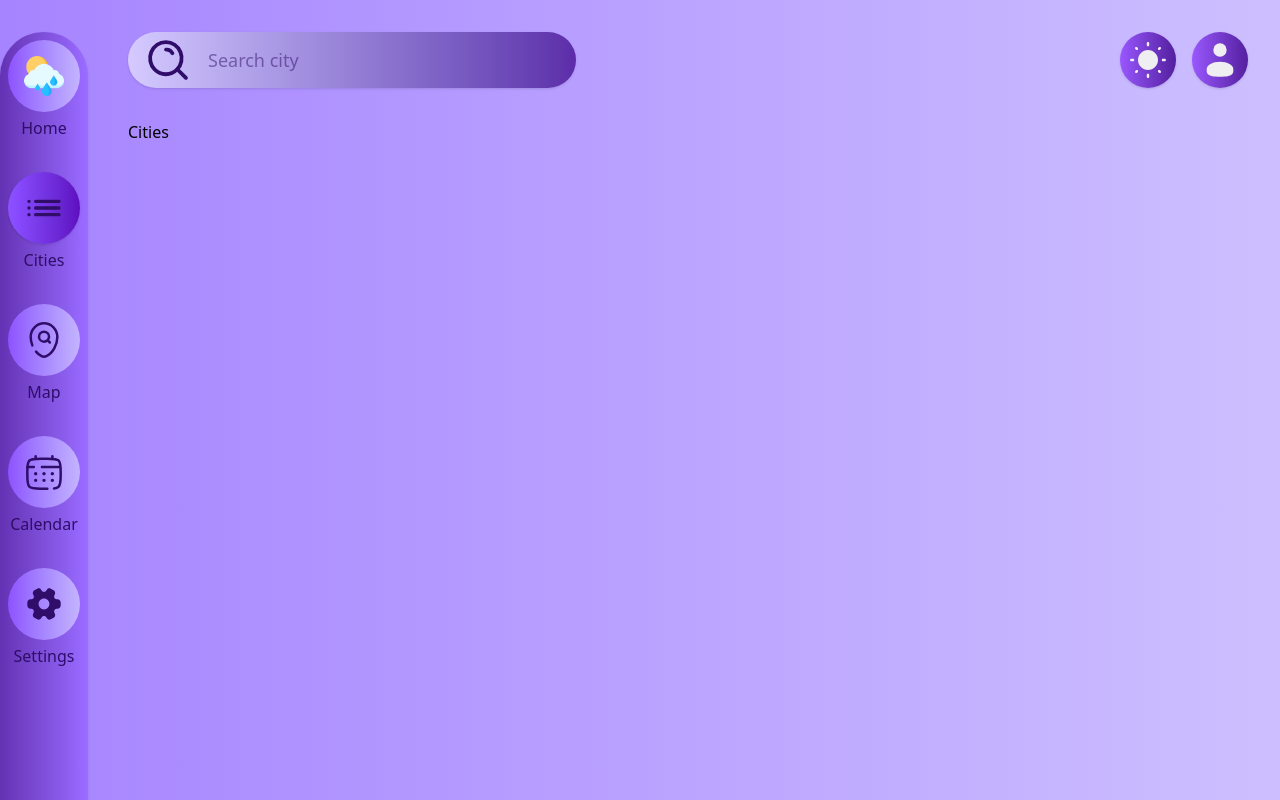
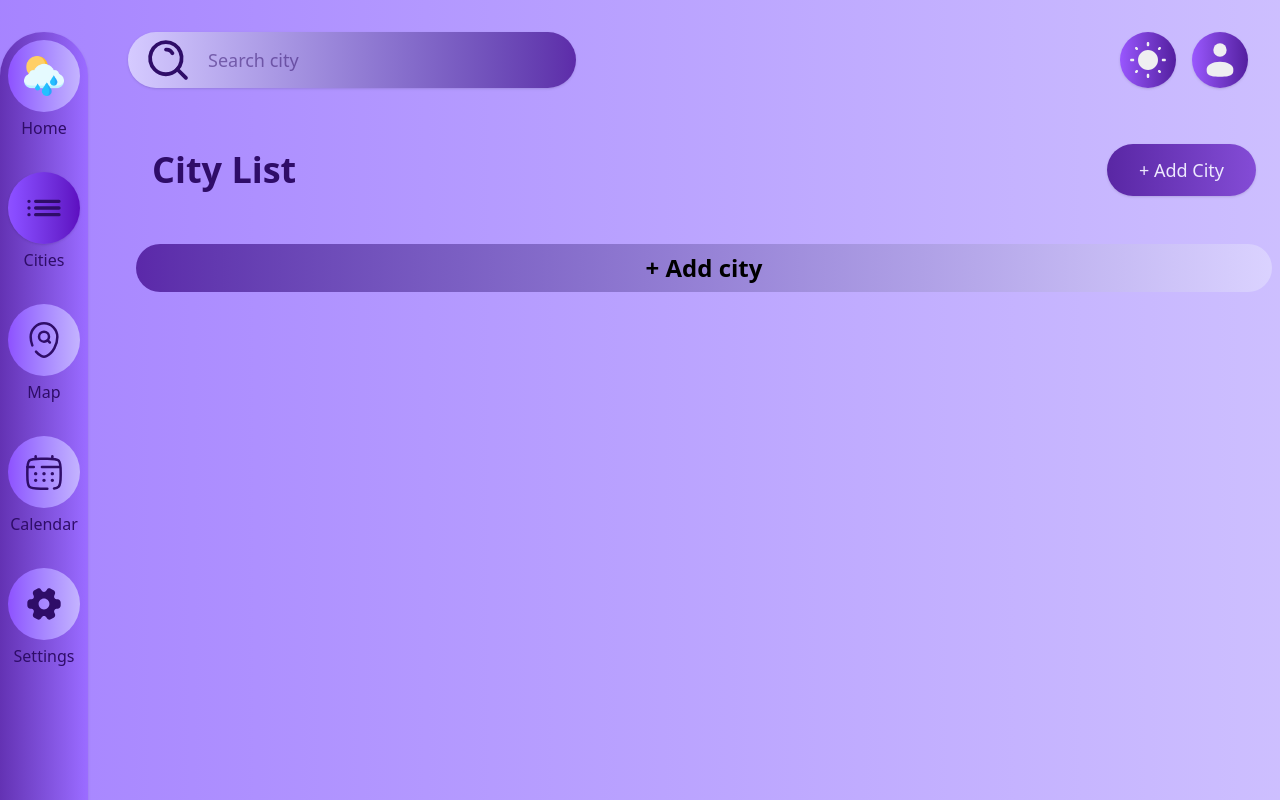
Before and after one commit to mahdibaderloo/weather-app, a React (Vite) app: page /cities in a window 1280 px wide. Built offline with nearby package versions, Linux system fonts and the light colour scheme.

Commit message:
Cities component

```diff
--- a/src/pages/Cities.tsx
+++ b/src/pages/Cities.tsx
@@ -1,5 +1,66 @@
+import { Link } from "react-router-dom";
+import { useLocationStore } from "../store/LocationStore";
+import { useWeather } from "../hooks/useWeather";
+import { useWeatherCode } from "../hooks/useWeatherCode";
+import { weatherIcon } from "../utils/weatherIcon";
+
 export default function Cities() {
+  const { cityList } = useLocationStore();
   return (
-    <div>Cities</div>
-  )
+    <div className="w-full h-full flex flex-col p-2 gap-8">
+      <div className="flex justify-between items-center p-4">
+        <p className="font-bold text-4xl text-violet-950">City List</p>
+        <Link
+          to="/map"
+          className="bg-linear-to-r from-violet-900/90 to-violet-800/65 text-violet-100 text-lg font-medium w-fit px-8 py-3 rounded-4xl cursor-pointer shadow hover:bg-violet-950 transition-all"
+        >
+          + Add City
+        </Link>
+      </div>
+      <ul className="flex flex-col gap-2 overflow-y-auto">
+        {cityList.length > 0 ? (
+          cityList.map((city) => {
+            const { data, isLoading } = useWeather(city.lat, city.lon);
+            const weather = useWeatherCode(
+              data?.current.weathercode,
+              data?.current.windspeed
+            );
+            const icon = weatherIcon(weather);
+
+            if (isLoading)
+              return (
+                <p
+                  key={city.name}
+                  className="flex justify-center items-center text-4xl font-bold w-full h-[50%] text-violet-950"
+                >
+                  Loading...
+                </p>
+              );
+
+            return (
+              <li
+                key={city.name}
+                className="w-full bg-linear-to-l from-violet-200/85 to-violet-900/85 flex items-center justify-between rounded-full px-4 py-2 cursor-pointer"
+              >
+                <p className="text-3xl text-violet-200 font-bold w-80 truncate text-left">
+                  {city.name}
+                </p>
+                <div className="flex items-center gap-2">
+                  <img src={icon?.icon} alt="icon" className="w-14" />
+                  <p className="text-xl text-violet-950 font-semibold">
+                    {weather}
+                  </p>
+                </div>
+                <img src="" alt="delete icon" />
+              </li>
+            );
+          })
+        ) : (
+          <li className="w-full bg-linear-to-l from-violet-200/85 to-violet-900/85 rounded-full flex items-center justify-center p-2 cursor-pointer text-2xl font-bold">
+            <Link to="/map">+ Add city</Link>
+          </li>
+        )}
+      </ul>
+    </div>
+  );
 }
--- a/src/pages/Home.tsx
+++ b/src/pages/Home.tsx
@@ -8,7 +8,7 @@ import { useLocationStore } from "../store/LocationStore";
 import { weatherIcon } from "../utils/weatherIcon";
 
 export default function Home() {
-  const { city, lat, lon, cityList, addCity } = useLocationStore();
+  const { city, lat, lon, addCity } = useLocationStore();
   const { data, isLoading } = useWeather(lat, lon);
   const weather = useWeatherCode(
     data?.current?.weathercode,
@@ -16,8 +16,9 @@ export default function Home() {
   );
 
   useEffect(() => {
+    if (!city) return;
     addCity({ name: city, lat, lon });
-  }, [city]);
+  }, [city, lat, lon, addCity]);
 
   if (isLoading) {
     return (
```
